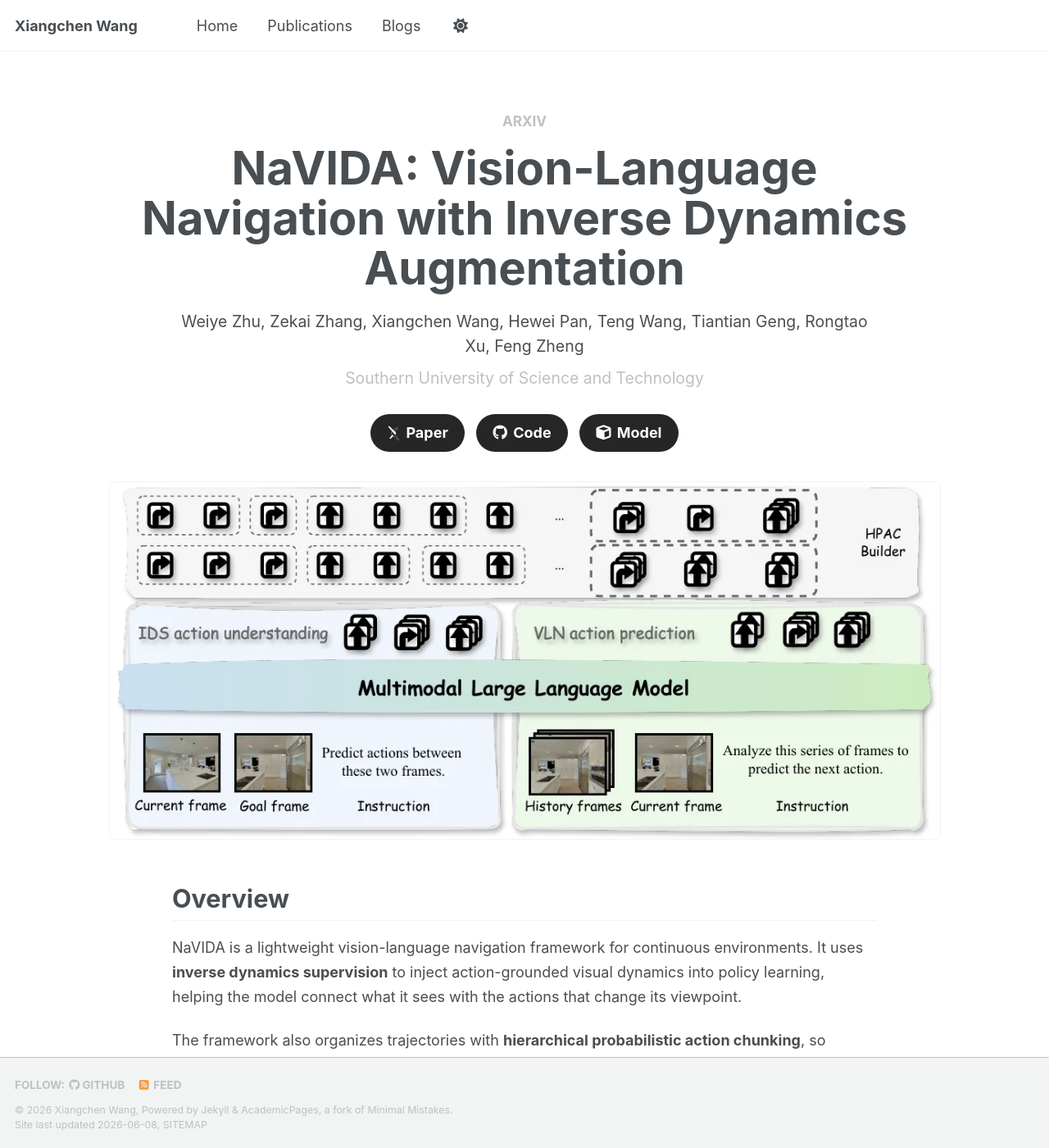
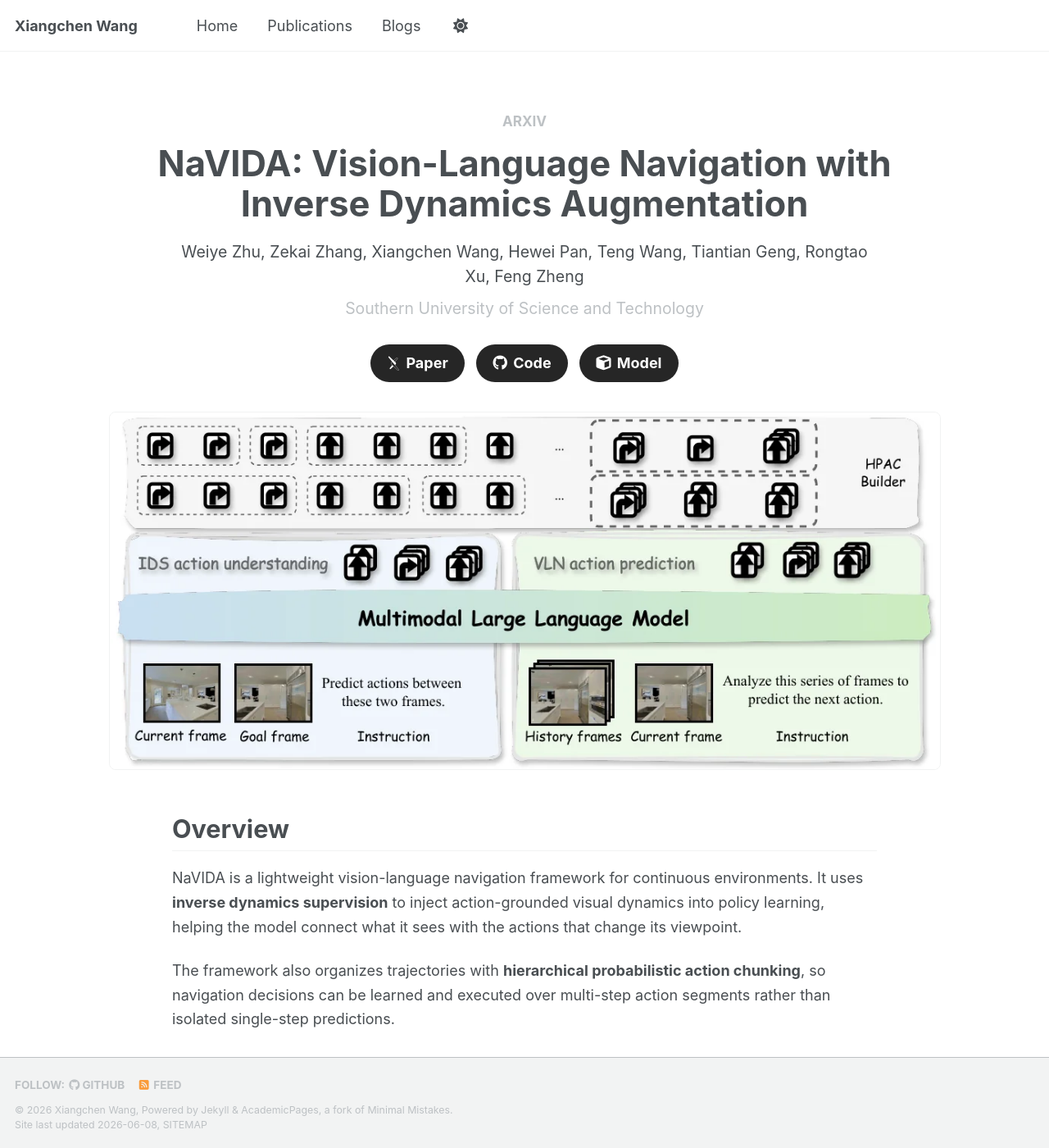
Before and after one commit to NIneeeeeem/nineeeeeem.github.io, a Jekyll site: the page built from _publications/2026-01-26-navida.md, in a window 1280 px wide and 1400 px high. Shown: the whole window at 82% size. Built offline with Jekyll 4.4.1, drawn with Linux system fonts in a browser that asks for light colours; some web fonts are replaced; a script bundle is joined from its source files by our own code; library files that are not in the unit come from our copies.

Commit message:
'update'

```diff
--- a/_includes/work-card.html
+++ b/_includes/work-card.html
@@ -1,6 +1,6 @@
 {% include base_path %}
 {% assign work = include.work %}
-{% assign work_href = work.paper_url | default: work.project_url | default: work.code_url %}
+{% assign work_href = work.project_url | default: work.paper_url | default: work.code_url %}
 <article class="work-card" id="{{ work.slug }}">
   <a class="work-card__media" href="{% if work_href contains 'http' %}{{ work_href }}{% else %}{{ work_href | prepend: base_path }}{% endif %}" aria-label="{{ work.short_title }} details">
     <img src="{% if work.image contains 'http' %}{{ work.image }}{% else %}{{ work.image | prepend: base_path }}{% endif %}" alt="{{ work.short_title }} preview">
--- a/_sass/layout/_persona.scss
+++ b/_sass/layout/_persona.scss
@@ -211,8 +211,8 @@
 .project-hero__title {
   max-width: 980px;
   margin: 0 auto 1.1rem;
-  font-size: clamp(1.95rem, 4.4vw, 3.6rem);
-  line-height: 1.08;
+  font-size: clamp(1.65rem, 3.4vw, 2.85rem);
+  line-height: 1.12;
 }
 
 .project-hero__authors,
@@ -320,6 +320,6 @@
   }
 
   .project-hero__title {
-    font-size: 2rem;
+    font-size: 1.75rem;
   }
 }
```
